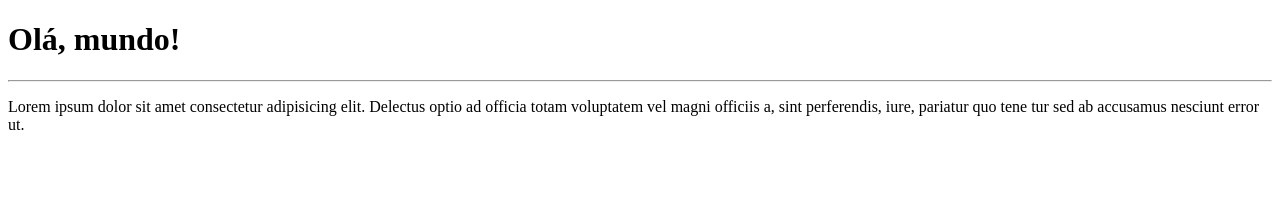
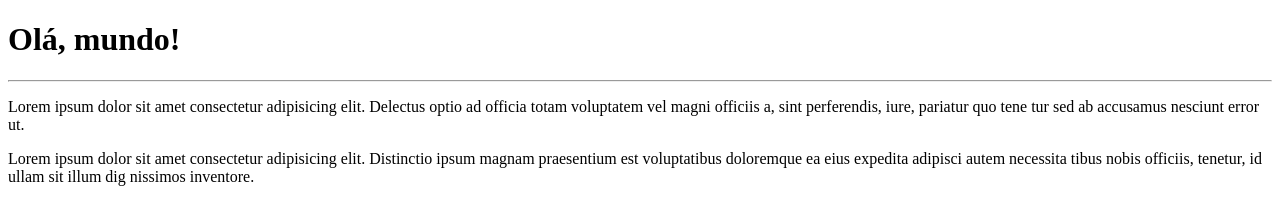
Before and after one commit to Joguli/Ola-Mundo, a plain HTML site: page site-exemplo/index.html in a window 1280 px wide. Drawn offline with Linux system fonts and the light colour scheme.

Commit message:
Adicionei um parágrafo.

```diff
--- a/site-exemplo/index.html
+++ b/site-exemplo/index.html
@@ -14,5 +14,10 @@
          officiis a, sint perferendis, iure, pariatur quo tene
          tur sed ab accusamus nesciunt error ut.
     </p>
+    <p>Lorem ipsum dolor sit amet consectetur adipisicing elit.
+         Distinctio ipsum magnam praesentium est voluptatibus
+          doloremque ea eius expedita adipisci autem necessita
+          tibus nobis officiis, tenetur, id ullam sit illum dig
+          nissimos inventore.</p>
 </body>
 </html>
```
